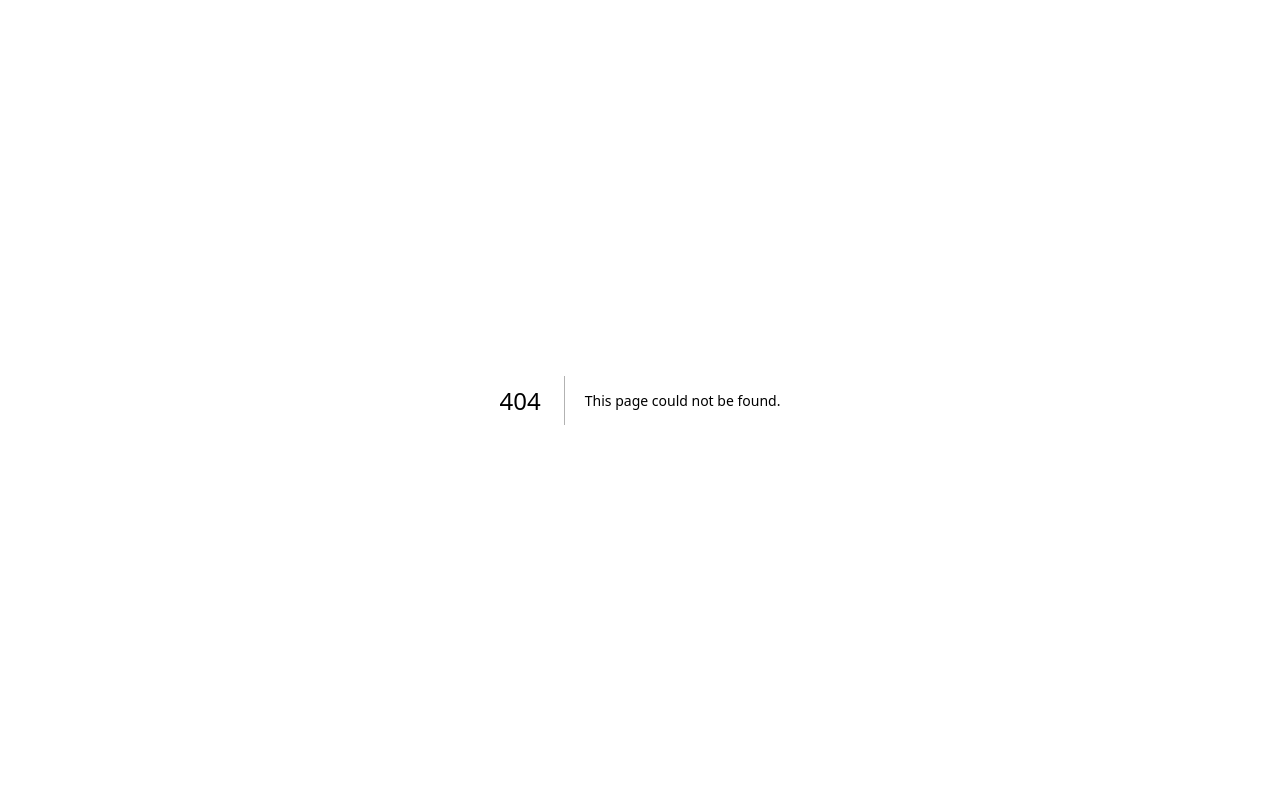
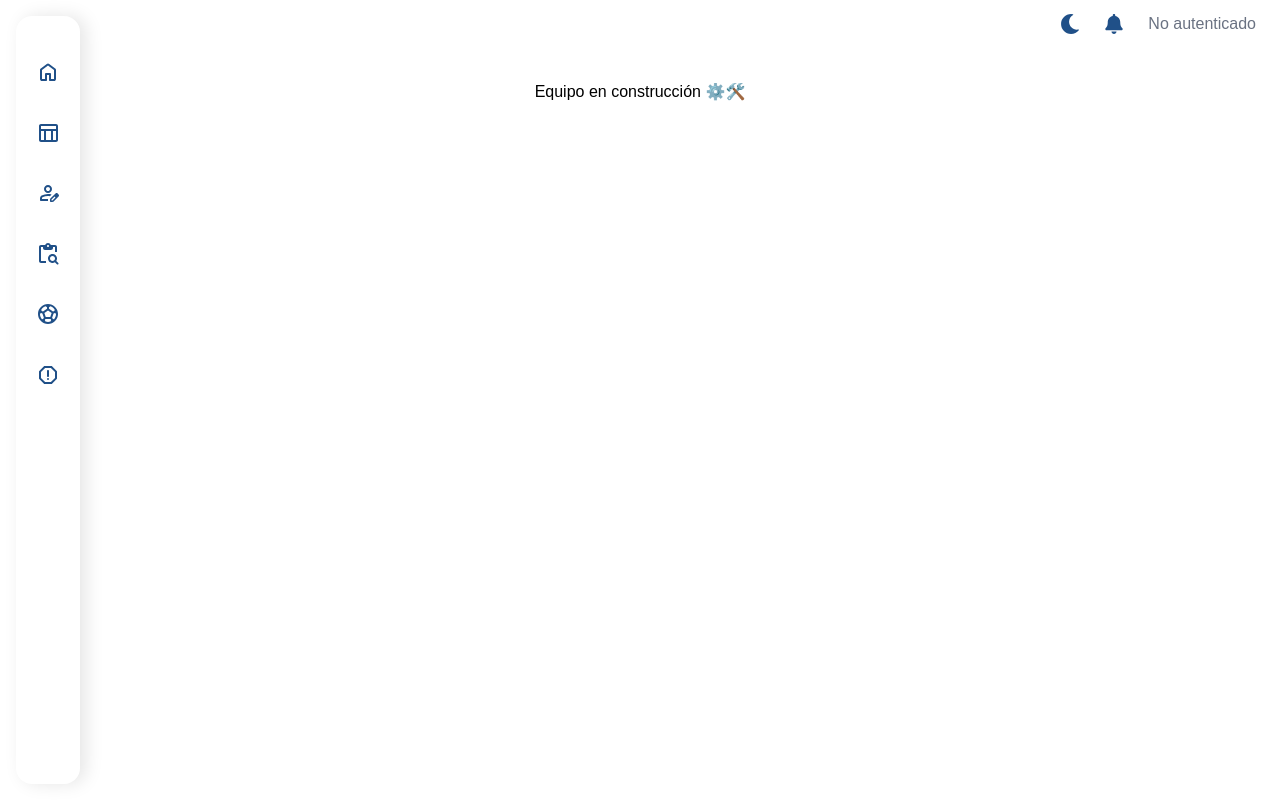
Before and after one commit to DannyCastro18/fast_training_frontend, a Next.js app: page /entrenador/equipo in a window 1280 px wide. Before the commit this address had no page. Built offline with nearby package versions, Linux system fonts and the light colour scheme; no server answers.

Commit message:
integraciones, añadiendo detalles

```diff
--- a/package.json
+++ b/package.json
@@ -9,7 +9,11 @@
     "lint": "next lint"
   },
   "dependencies": {
+    "@emotion/react": "^11.14.0",
+    "@emotion/styled": "^11.14.0",
     "@fortawesome/fontawesome-free": "^6.7.2",
+    "@mui/icons-material": "^6.4.8",
+    "@mui/material": "^6.4.8",
     "axios": "^1.8.4",
     "date-fns": "^4.1.0",
     "next": "15.2.3",
--- a/src/app/auth/entrenamiento/page.jsx
+++ b/src/app/auth/entrenamiento/page.jsx
@@ -11,7 +11,9 @@ const EntrenamientoForm = () => {
     "Recuperación activa",
   ]);
   const [selectedJugador, setSelectedJugador] = useState("");
-  const [selectedObjetivo, setSelectedObjetivo] = useState("Velocidad y resistencia");
+  const [selectedObjetivo, setSelectedObjetivo] = useState(
+    "Velocidad y resistencia",
+  );
   const [entrenamiento, setEntrenamiento] = useState(null);
 
   useEffect(() => {
@@ -43,7 +45,8 @@ const EntrenamientoForm = () => {
       .then((res) => res.json())
       .then((data) => {
         setEntrenamiento({
-          jugador: jugadores.find((j) => j.id === Number(selectedJugador))?.nombre,
+          jugador: jugadores.find((j) => j.id === Number(selectedJugador))
+            ?.nombre,
           plan: selectedObjetivo,
           duracion: "60 min",
         });
@@ -56,7 +59,7 @@ const EntrenamientoForm = () => {
   };
 
   return (
-    <div className="flex justify-center items-center min-h-screen bg-gray-100">
+    <div className="flex justify-center items-center bg-gray-100 w-full">
       <div className="bg-white p-6 rounded-md w-96 shadow-lg">
         <h2 className="text-xl font-semibold mb-4 text-gray-800">
           Crear sesión de entrenamiento
--- a/src/app/entrenador/IngresoDatos/page.jsx
+++ /dev/null
@@ -1,131 +0,0 @@
-"use client";
-
-import { useState, useEffect } from 'react';
-
-export default function Page() {
-  const [player, setPlayer] = useState('');
-  const [players, setPlayers] = useState([]);
-  const [formData, setFormData] = useState({
-    altura: '',
-    peso: '',
-    posicion: '',
-    porcentaje_de_grasa_corporal: '',
-    porcentaje_de_masa_muscular: '',
-    tipo_de_cuerpo: '',
-    fuerza: '',
-    velocidad_maxima: '',
-    resistencia: '',
-    resistencia_cardiovascular: '',
-    resistencia_muscular: '',
-    flexibilidad: '',
-  });
-
-  const posiciones = ["Delantero", "Mediocampista", "Defensa", "Portero"];
-
-  const unidades = {
-    altura: '(cm)',
-    peso: '(kg)',
-    porcentaje_de_grasa_corporal: '(%)',
-    porcentaje_de_masa_muscular: '(%)',
-    fuerza: '(kg)',
-    velocidad_maxima: '(km/h)',
-    resistencia: '(min)',
-    resistencia_cardiovascular: '(ml/kg/min)',
-    resistencia_muscular: '(reps)',
-    flexibilidad: '(cm)',
-  };
-
-  useEffect(() => {
-    const fetchPlayers = async () => {
-      try {
-        const response = await fetch('http://localhost:5000/api/jugadores/ver');
-        const data = await response.json();
-        setPlayers(data);
-        console.log('Jugadores:', data);
-      } catch (error) {
-        console.error('Error al obtener jugadores:', error);
-      }
-    };
-
-    fetchPlayers();
-  }, []);
-
-  const handleSave = async () => {
-    if (!player) {
-      alert("Por favor selecciona un jugador.");
-      return;
-    }
-
-    try {
-      const response = await fetch(`/jugadores/datos/${player}`, {
-        method: 'PUT',
-        headers: {
-          'Content-Type': 'application/json',
-        },
-        body: JSON.stringify(formData),
-      });
-
-      if (response.ok) {
-        const result = await response.json();
-        alert('Jugador actualizado con éxito');
-        console.log('Respuesta del servidor:', result);
-      } else {
-        alert('Error al actualizar el jugador');
-      }
-    } catch (error) {
-      console.error('Error al conectar con el servidor:', error);
-      alert('Error al conectar con el servidor');
-    }
-  };
-
-  return (
-    <div className="flex flex-col text-black ml-40 p-6 bg-gray-100 shadow-lg rounded-lg w-3/4 overflow-hidden">
-      <h2 className="text-4xl font-bold text-left mb-4">Ingreso de datos de jugador</h2>
-      <select
-        className="w-1/2 p-2 border border-blue-900 rounded text-left bg-white shadow-md"
-        value={player}
-        onChange={e => setPlayer(e.target.value)}
-      >
-        <option value="">Seleccionar Jugador</option>
-        {players.map((p) => (
-          <option key={p.id} value={p.id}>{p.nombre}</option>
-        ))}
-      </select>
-
-      <div className="grid grid-cols-2 gap-6 w-full mt-6 overflow-hidden">
-        {Object.keys(formData).map((key) => (
-          key === "posicion" ? (
-            <div key={key} className="flex flex-col ">
-              <label className="font-medium">Posición:</label>
-              <select
-                className="border rounded p-2 bg-white shadow-md border border-blue-900"
-                value={formData[key]}
-                onChange={e => setFormData({...formData, [key]: e.target.value})}
-              >
-                <option value="">Seleccionar posición</option>
-                {posiciones.map((pos, index) => (
-                  <option key={index} value={pos}>{pos}</option>
-                ))}
-              </select>
-            </div>
-          ) : (
-            <div key={key} className="flex flex-col  ">
-              <label className="font-medium capitalize ">{key.replace(/_/g, ' ')}  {unidades[key] && <span className="text-gray-600">{unidades[key]}</span>}:</label>
-              <input
-                className="border rounded p-2 shadow-md border border-blue-900"
-                type="text"
-                value={formData[key]}
-                onChange={e => setFormData({...formData, [key]: e.target.value})}
-              />
-            </div>
-          )
-        ))}
-      </div>
-
-      <div className="flex justify-start mt-8 space-x-8">
-        <button className="bg-gray-300 text-gray-600 p-2 rounded cursor-not-allowed ">Cancelar</button>
-        <button onClick={handleSave} className="bg-blue-900 text-white p-2 rounded hover:bg-blue-700 transition">Guardar</button>
-      </div>
-    </div>
-  );
-}
--- a/src/app/entrenador/creacion-plan/page.jsx
+++ b/src/app/entrenador/creacion-plan/page.jsx
@@ -1,11 +1,8 @@
 import EntrenamientoForm from "@/app/auth/entrenamiento/page";
-
-import Sidebar from "@/components/Sidebar";
 
 export default function sesionesEntrenamiento() {
   return (
-    <div>
-      <Sidebar />
+    <div className="flex flex-col text-black p-6 bg-gray-100 shadow-lg rounded-lg overflow-y-auto">
       <EntrenamientoForm />
     </div>
   );
--- /dev/null
+++ b/src/app/entrenador/equipo/page.jsx
@@ -0,0 +1,5 @@
+const EquipoPage = () => {
+  return <h1>Equipo en construcción ⚙️🛠️</h1>;
+};
+
+export default EquipoPage;
--- /dev/null
+++ b/src/app/entrenador/historial/page.jsx
@@ -0,0 +1,9 @@
+const HistorialPage = () => {
+  return (
+    <div>
+      <h1>Historial en construcción ⚙️🛠️</h1>
+    </div>
+  );
+};
+
+export default HistorialPage;
--- a/src/app/entrenador/layout.jsx
+++ b/src/app/entrenador/layout.jsx
@@ -4,7 +4,7 @@ export default function EntrenadorLayout({ children }) {
   return (
     <div>
       <Header />
-      <section className="flex w-full h-full">
+      <section className="flex w-full h-full text-black">
         <NavbarEntrenador />
         <div className="flex flex-col items-center justify-center pt-20 w-full">
           {children}
--- /dev/null
+++ b/src/app/entrenador/quejas-reclamos/page.jsx
@@ -0,0 +1,9 @@
+const QuejasReclamosPage = () => {
+  return (
+    <div>
+      <h1>Quejas y Reclamos en construcción ⚙️🛠️</h1>
+    </div>
+  );
+};
+
+export default QuejasReclamosPage;
--- a/src/components/NavbarEntrenador.jsx
+++ b/src/components/NavbarEntrenador.jsx
@@ -1,35 +1,52 @@
-"use client";
 import Link from "next/link";
-import { FaHome, FaCalendarAlt, FaUserEdit } from "react-icons/fa";
-import { RiTeamFill } from "react-icons/ri";
-import { IoIosFolderOpen } from "react-icons/io";
-import { BsGearWideConnected } from "react-icons/bs";
-import { BsFillQuestionCircleFill } from "react-icons/bs";
+import HomeRoundedIcon from "@mui/icons-material/HomeRounded";
+import TableChartOutlinedIcon from "@mui/icons-material/TableChartOutlined";
+import { FaUserEdit } from "react-icons/fa";
+import SportsSoccerOutlinedIcon from "@mui/icons-material/SportsSoccerOutlined";
+import ContentPasteSearchRoundedIcon from "@mui/icons-material/ContentPasteSearchRounded";
+import ReportGmailerrorredRoundedIcon from "@mui/icons-material/ReportGmailerrorredRounded";
 
 const NavbarEntrenador = () => {
   return (
-    <nav className="bg-white w-20 fixed h-screen m-4 max-h-[calc(100vh-2rem)] border-2 border-blue-900 flex flex-col items-center shadow-[6px_0_18px_rgba(0,0,0,0.1)] dark:shadow-[8px_0_20px_rgba(0,0,0,0.5)] py-7 transition-all rounded-2xl overflow-y-auto z-1">
-      <div className="flex flex-col items-center space-y-9 mt-4 flex-1">
+    <nav className="bg-white w-16 fixed h-screen m-4 max-h-[calc(100vh-2rem)] flex flex-col items-center shadow-[6px_0_18px_rgba(0,0,0,0.1)] dark:shadow-[8px_0_20px_rgba(0,0,0,0.5)] py-7 transition-all rounded-2xl overflow-y-auto z-1">
+      <div className="flex flex-col items-center space-y-9 mt-4">
         <Link href="/entrenador/inicio">
-          <FaHome className="text-[#205088] dark:text-blue text-3xl transition-colors" />
-        </Link>
-        <Link href="">
-          <RiTeamFill className="text-[#205088] dark:text-blue text-3xl transition-colors" />
-        </Link>
-        <Link href="">
-          <IoIosFolderOpen className="text-[#205088] dark:text-blue text-3xl transition-colors" />
-        </Link>
-        <Link href="">
-          <BsGearWideConnected className="text-[#205088] dark:text-blue text-3xl transition-colors" />
+          <svg
+            xmlns="http://www.w3.org/2000/svg"
+            width="24"
+            height="24"
+            viewBox="0 0 24 24"
+          >
+            <path
+              fill="#205088"
+              d="M6 19h3v-5q0-.425.288-.712T10 13h4q.425 0 .713.288T15 14v5h3v-9l-6-4.5L6 10zm-2 0v-9q0-.475.213-.9t.587-.7l6-4.5q.525-.4 1.2-.4t1.2.4l6 4.5q.375.275.588.7T20 10v9q0 .825-.588 1.413T18 21h-4q-.425 0-.712-.288T13 20v-5h-2v5q0 .425-.288.713T10 21H6q-.825 0-1.412-.587T4 19m8-6.75"
+            />
+          </svg>
         </Link>
         <Link href="/entrenador/creacion-plan">
-          <FaCalendarAlt className="text-[#205088] dark:text-blue text-3xl transition-colors" />
+          <TableChartOutlinedIcon className="text-[#205088] dark:text-blue text-3xl transition-colors" />
         </Link>
         <Link href="/entrenador/ingreso-datos">
-          <FaUserEdit className="text-[#205088] dark:text-blue text-3xl transition-colors" />
+          <svg
+            xmlns="http://www.w3.org/2000/svg"
+            width="24"
+            height="24"
+            viewBox="0 0 24 24"
+          >
+            <path
+              fill="#205088"
+              d="M4 19v-1.8q0-.85.438-1.562T5.6 14.55q1.55-.775 3.15-1.162T12 13q.925 0 1.825.113t1.8.362l-1.675 1.7q-.5-.075-.975-.125T12 15q-1.4 0-2.775.338T6.5 16.35q-.225.125-.363.35T6 17.2v.8h6v2H5q-.425 0-.712-.288T4 19m10 1v-1.25q0-.4.163-.763t.437-.637l4.925-4.925q.225-.225.5-.325t.55-.1q.3 0 .575.113t.5.337l.925.925q.2.225.313.5t.112.55t-.1.563t-.325.512l-4.925 4.925q-.275.275-.637.425t-.763.15H15q-.425 0-.712-.288T14 20m7.5-5.575l-.925-.925zm-6 5.075h.95l3.025-3.05l-.45-.475l-.475-.45l-3.05 3.025zm3.525-3.525l-.475-.45l.925.925zM12 12q-1.65 0-2.825-1.175T8 8t1.175-2.825T12 4t2.825 1.175T16 8t-1.175 2.825T12 12m0-2q.825 0 1.413-.587T14 8t-.587-1.412T12 6t-1.412.588T10 8t.588 1.413T12 10m0-2"
+            />
+          </svg>
         </Link>
-        <Link href="/entrenador/ingresoDatos" className="mt-auto">
-          <BsFillQuestionCircleFill className="text-[#205088] dark:text-blue text-3xl transition-colors" />
+        <Link href="/entrenador/historial">
+          <ContentPasteSearchRoundedIcon className="text-[#205088] dark:text-blue text-3xl transition-colors" />
+        </Link>
+        <Link href="/entrenador/equipo">
+          <SportsSoccerOutlinedIcon className="text-[#205088] dark:text-blue text-3xl transition-colors" />
+        </Link>
+        <Link href="/entrenador/quejas-reclamos" className="mt-auto">
+          <ReportGmailerrorredRoundedIcon className="text-[#205088] dark:text-blue text-3xl transition-colors" />
         </Link>
       </div>
     </nav>
```
Also changed, not shown: 1 other file (tests, documents, lock files or other folders).
